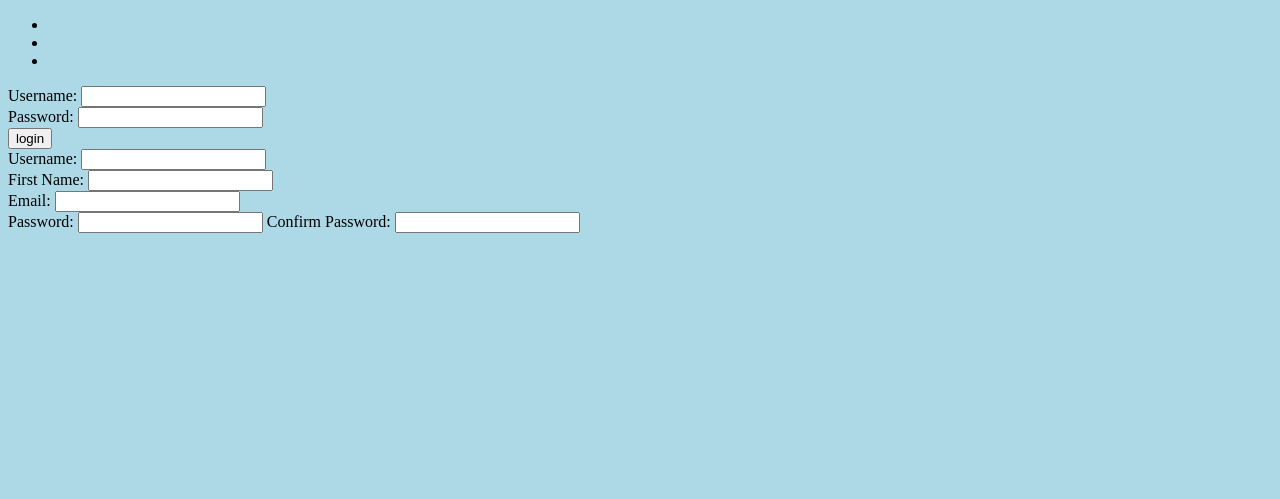
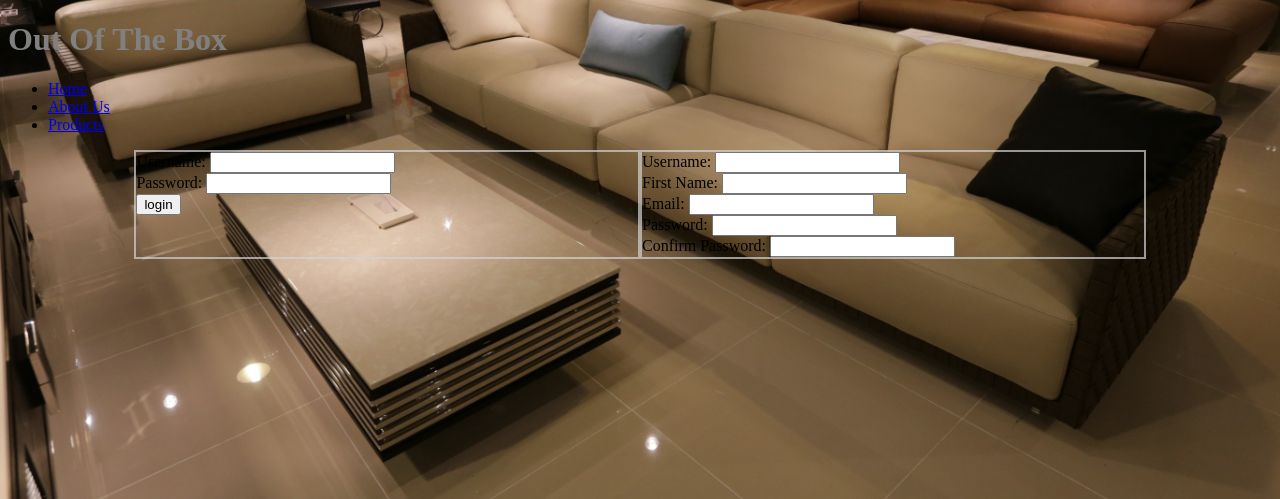
Before and after one commit to homefront16/OutOfTheBox, a PHP site: page /login.html in a window 1280 px wide. Shown: the top 499 px of the page. Run offline with PHP 8.4, Linux system fonts and the light colour scheme.

Commit message:
Updated CSS. Added background image.

```diff
--- a/OutOfTheBox/baseDesign.css
+++ b/OutOfTheBox/baseDesign.css
@@ -1,12 +1,23 @@
 @charset "ISO-8859-1";
 
 body{
-	background-color: lightblue;
+	background-image: url("images/LivingRoom.jpg");
+	background-position: center;
+  	background-repeat: no-repeat;
+  	background-size: cover;
+}
+
+h1{
+	color: grey;
 }
 
 .container{
 	display: flex;
-	flex-direction: column;
-	justify-content: center;
+	margin-right: 10%;
+	margin-left: 10%;
+}
 
+.loginForms{
+	flex: 1;
+	border: 2px solid rgba(211,211,211, .7);
 }
--- a/OutOfTheBox/login.html
+++ b/OutOfTheBox/login.html
@@ -4,15 +4,19 @@
 <link rel="stylesheet" href="baseDesign.css">
 </head>
 <body>
+<h1>Out Of The Box</h1>
 <!-- Placeholder for Navigation Bar -->
+<div class="navBar">
 	<nav>
 		<ul>
-		<li><a href="#"></a></li>
-		<li><a href="#"></a></li>
-		<li><a href="#"></a></li>
+			<li><a href="#">Home</a></li>
+			<li><a href="#">About Us</a></li>
+			<li><a href="#">Products</a></li>
 		</ul>
 	</nav>
+</div>
 <div class="container">
+	<div class="loginForms">
 		<!-- Login Form -->
 		<form action="loginHandler.php" method = "POST">
 			Username: <input name = "username" type="text"><br>
@@ -20,15 +24,16 @@
 			<input name = "login" value = "login" type = "submit">
 		</form>
 	</div>
-<div class="container">
+	<div class="loginForms">
 		<!-- Registration Form -->
 		<form action="registrationHandler.php" method = "POST">
 			Username: <input name = "username" type="text"><br>
 			First Name: <input name = "firstName" type ="text"><br>
 			Email: <input name = "email" type="email"><br>
-		Password: <input name = "password" type ="password">
+			Password: <input name = "password" type ="password"><br>
 			Confirm Password: <input name = "confirmPassword" type="password"><br>
 		</form>
+	</div>
 </div>
 </body>
 
```
Also changed, not shown: OutOfTheBox/images/LivingRoom.jpg (added). Lines whose indentation alone changed are shown as unchanged.
